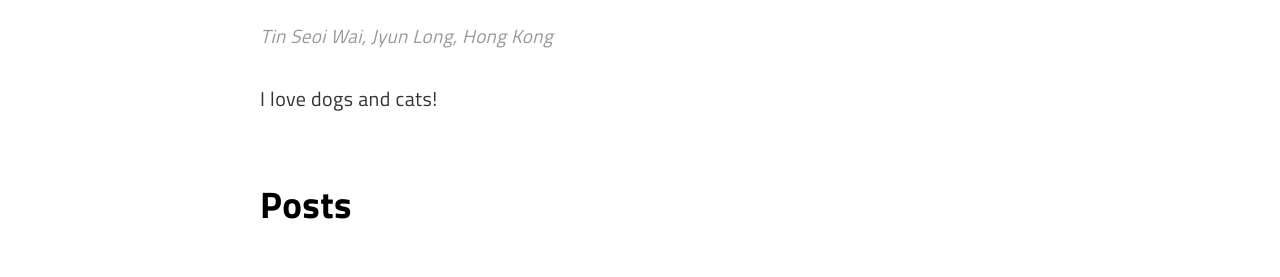
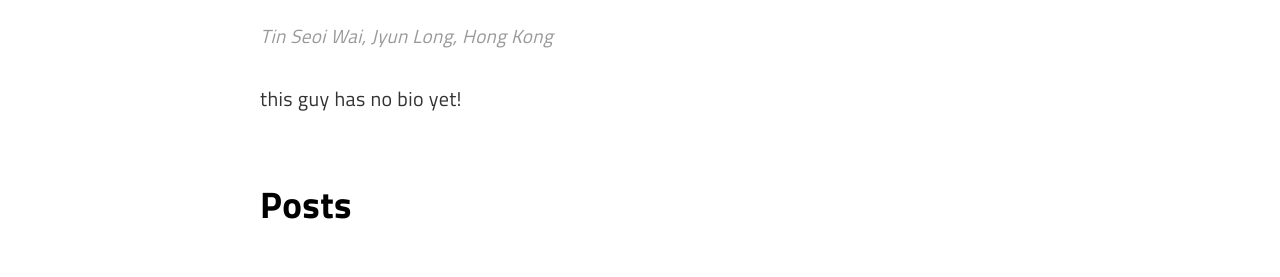
Before and after one commit to Yukikaze924/Yukikaze924.github.io, a Jekyll site: the page built from _authors/hakuryuu.md, in a window 1280 px wide and 1058 px high. Shown: the part 427-704 px from the top of the window. Built offline with Jekyll 4.4.1, drawn with Linux system fonts in a browser that asks for light colours; a script that is not in the unit is left out.

Commit message:
Update hakuryuu.md

```diff
--- a/_authors/hakuryuu.md
+++ b/_authors/hakuryuu.md
@@ -4,7 +4,7 @@ photo: /assets/img/uploads/profile.png
 name: hakuryuu
 display_name: Guo
 position: Tin Seoi Wai, Jyun Long, Hong Kong
-bio: I love dogs and cats!
+bio: this guy has no bio yet!
 github_username: none
 facebook_username: none
 twitter_username: none
```
